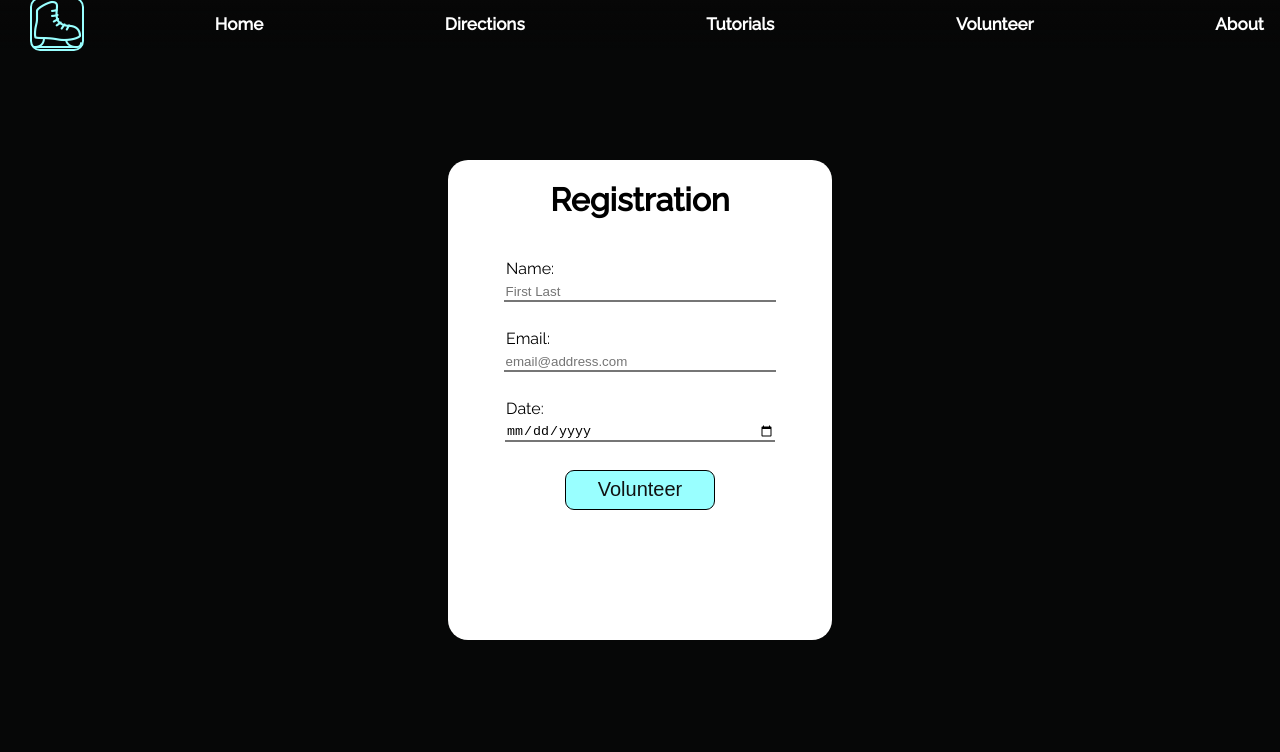
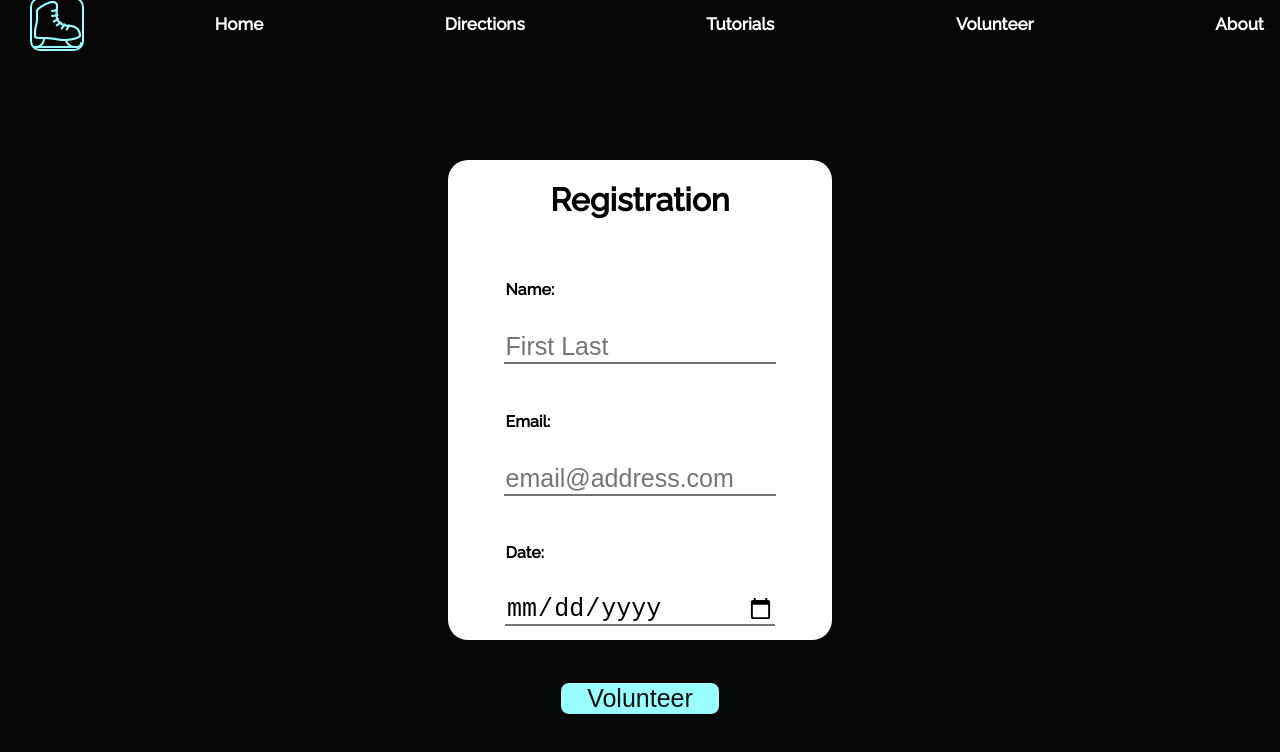
Before and after one commit to edd-ie/speed-skating, a React (Vite) app: page /volunteer in a window 1280 px wide. Shown: the top 752 px of the page. Built offline with nearby package versions, Linux system fonts and the light colour scheme.

Commit message:
Style clean up

```diff
--- a/src/components/Styles/Volunteer.css
+++ b/src/components/Styles/Volunteer.css
@@ -21,8 +21,10 @@
 .register label {
     position: relative;
     align-self: flex-start;
-    margin-top: 5%;
-    margin-left: 58px;
+    margin-top: 5vh;
+    margin-left: 4.5vw;
+    margin-bottom: 1vh;
+    font-weight: bold;
 }
 
 .formHead {
@@ -32,23 +34,25 @@
 .register input{
     position: relative;
     width: 70%;
+    height: 30px;
     margin-bottom: 2%;
     align-self: center;
-    margin-top: 5px;
+    margin-top: 3vh;
     border-top: none;
     border-right: none;
     border-left: none;
+    font-size: 25px;
 }
 
 #signup{
-    margin-top:20px;
-    width: 150px;
-    height: 40px;
+    margin-top:6vh;
+    width: 160px;
+    height: 50px;
     border: 0px;
     border-radius: 9px;
     background: #99FFFF;
     color: rgb(17, 17, 17);
-    font-size: 20px;
+    font-size: 25px;
     font-weight: 500;
     align-self: center;
     cursor: pointer;
@@ -87,7 +91,8 @@
     .register input{
         width: 80%;
         height: 30px;
-        border: 1px solid black;
+        font-size: 21px;
+        border-bottom: 1px solid black;
     }
 
     #signup{
```
